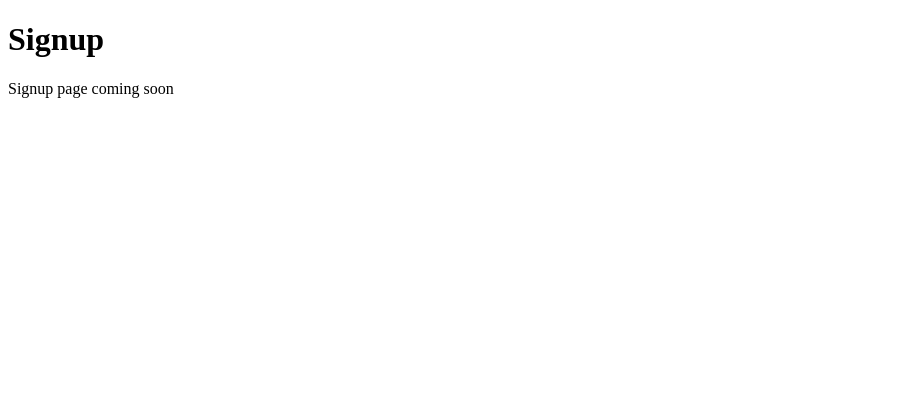
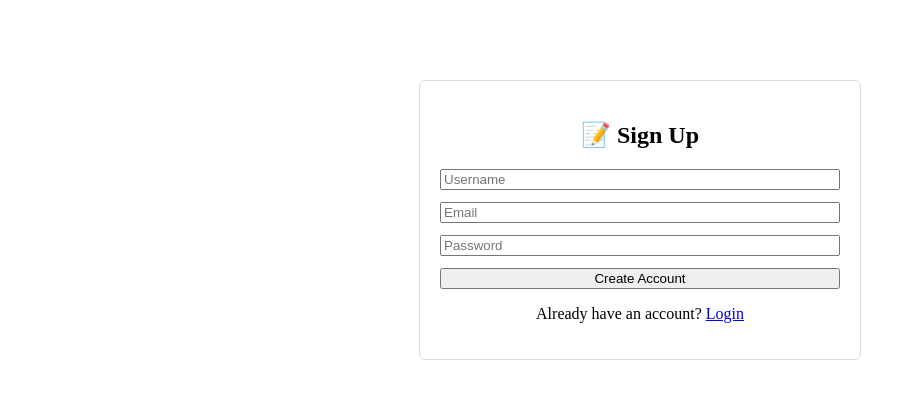
Before and after one commit to lukky44-bit/AI-Powered-Document-Intelligence-Hub, a React (Vite) app in the folder document-ai-ui/: page /signup in a window 1280 px wide. Shown: the top 398 px of the page, without its empty margins (0-915 px from the left). Built offline with nearby package versions, Linux system fonts and the light colour scheme.

Commit message:
added code to signup.jsx to handle the signup logic

```diff
--- a/document-ai-ui/src/pages/Signup.jsx
+++ b/document-ai-ui/src/pages/Signup.jsx
@@ -1,8 +1,102 @@
+import { useState } from "react";
+import { useNavigate, Link } from "react-router-dom";
+import API from "../api/client";
+
 export default function Signup() {
+  const [username, setUsername] = useState("");
+  const [email, setEmail] = useState("");
+  const [password, setPassword] = useState("");
+  const [error, setError] = useState("");
+  const [success, setSuccess] = useState("");
+
+  const navigate = useNavigate();
+
+  const handleSignup = async (e) => {
+    e.preventDefault();
+    setError("");
+    setSuccess("");
+
+    try {
+      const response = await API.post("/auth/signup", {
+        username,
+        email,
+        password,
+      });
+
+      if (response.data?.message) {
+        setSuccess("Signup successful. Please login.");
+        setTimeout(() => navigate("/login"), 1500);
+      }
+    } catch (err) {
+      setError(
+        err.response?.data?.detail || "Signup failed"
+      );
+    }
+  };
+
   return (
-    <div>
-      <h1>Signup</h1>
-      <p>Signup page coming soon</p>
+    <div style={styles.container}>
+      <h2>📝 Sign Up</h2>
+
+      <form onSubmit={handleSignup} style={styles.form}>
+        <input
+          type="text"
+          placeholder="Username"
+          value={username}
+          onChange={(e) => setUsername(e.target.value)}
+          required
+        />
+
+        <input
+          type="email"
+          placeholder="Email"
+          value={email}
+          onChange={(e) => setEmail(e.target.value)}
+          required
+        />
+
+        <input
+          type="password"
+          placeholder="Password"
+          value={password}
+          onChange={(e) => setPassword(e.target.value)}
+          required
+        />
+
+        <button type="submit">Create Account</button>
+      </form>
+
+      {error && <p style={styles.error}>{error}</p>}
+      {success && <p style={styles.success}>{success}</p>}
+
+      <p>
+        Already have an account?{" "}
+        <Link to="/login">Login</Link>
+      </p>
     </div>
   );
 }
+
+const styles = {
+  container: {
+    maxWidth: "400px",
+    margin: "80px auto",
+    padding: "20px",
+    border: "1px solid #ddd",
+    borderRadius: "6px",
+    textAlign: "center",
+  },
+  form: {
+    display: "flex",
+    flexDirection: "column",
+    gap: "12px",
+  },
+  error: {
+    color: "red",
+    marginTop: "10px",
+  },
+  success: {
+    color: "green",
+    marginTop: "10px",
+  },
+};
```
